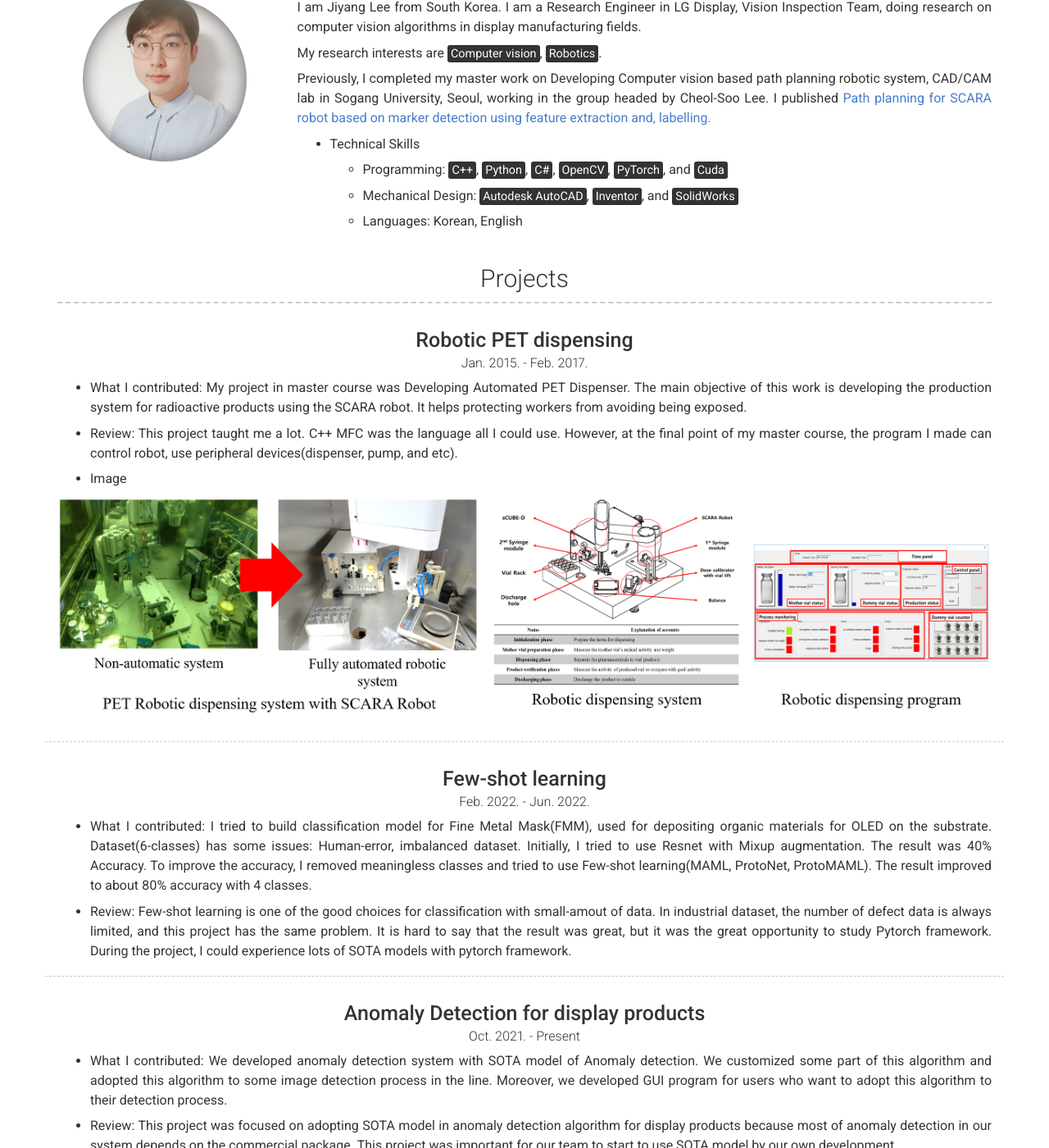
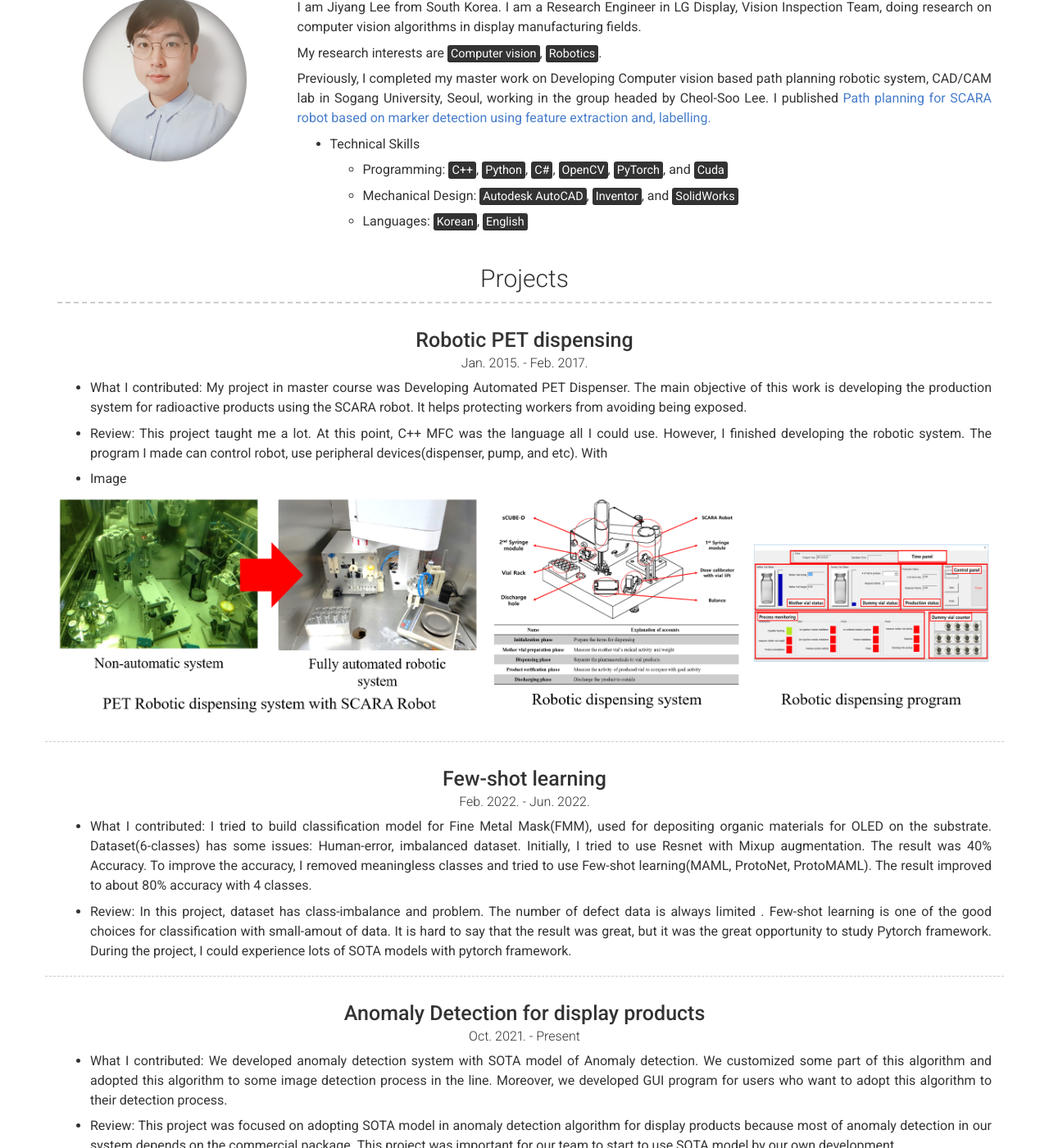
Before and after one commit to jiyang91/jiyang91.github.io, a Jekyll site: the page built from index.md, in a window 1280 px wide and 1400 px high, scrolled down 332 px. Shown: the whole window at 82% size. Built offline with Jekyll 4.4.1, drawn with Linux system fonts in a browser that asks for light colours; nearby versions of some CDN libraries; some of the changed text lies outside the part shown.

Commit message:
update_220630

```diff
--- a/_config.yml
+++ b/_config.yml
@@ -50,7 +50,7 @@ about_content: | # this will include new lines to allow paragraphs
 
       - Mechanical Design: <mark>Autodesk AutoCAD</mark>, <mark>Inventor</mark>, and <mark>SolidWorks</mark>
 
-      - Languages: Korean, English
+      - Languages: <mark>Korean</mark>, <mark>English</mark>
 
 content:
   - title: Projects
@@ -64,7 +64,7 @@ content:
         description: |
           - What I contributed: My project in master course was Developing Automated PET Dispenser. The main objective of this work is developing the production system for radioactive products using the SCARA robot. It helps protecting workers from avoiding being exposed.
 
-          - Review: This project taught me a lot. C++ MFC was the language all I could use. However, at the final point of my master course, the program I made can control robot, use peripheral devices(dispenser, pump, and etc).
+          - Review: This project taught me a lot. At this point, C++ MFC was the language all I could use. However, I finished developing the robotic system. The program I made can control robot, use peripheral devices(dispenser, pump, and etc). With
 
           - Image
 
@@ -78,9 +78,7 @@ content:
         description: |
           - What I contributed: I tried to build classification model for Fine Metal Mask(FMM), used for depositing organic materials for OLED on the substrate. Dataset(6-classes) has some issues: Human-error, imbalanced dataset. Initially, I tried to use Resnet with Mixup augmentation. The result was 40% Accuracy. To improve the accuracy, I removed meaningless classes and tried to use Few-shot learning(MAML, ProtoNet, ProtoMAML). The result improved to about 80% accuracy with 4 classes.
 
-          - Review: Few-shot learning is one of the good choices for classification with small-amout of data. In industrial dataset, the number of defect data is always limited, and this project has the same problem. It is hard to say that the result was great, but it was the great opportunity to study Pytorch framework. During the project, I could experience lots of SOTA models with pytorch framework.
-
-
+          - Review: In this project, dataset has class-imbalance and problem. The number of defect data is always limited . Few-shot learning is one of the good choices for classification with small-amout of data. It is hard to say that the result was great, but it was the great opportunity to study Pytorch framework. During the project, I could experience lots of SOTA models with pytorch framework.
 
       - layout: top-middle
         title: Anomaly Detection for display products
@@ -100,7 +98,7 @@ content:
         description: |
           - What I contributed: I developed quadruped robot with 12 smart motors(<a href="https://www.robotis.com/shop/list.php?ca_id=203010">Robotis H54P motors<a/>). During designing, I was focused on compatibility between modules. In final model, most of parts are compatible except main plates. I completly assembled quadruped robot and experimented simple angular motions in static state. In addition, installing camera module on robot and experimented it's status.
 
-          - Review: It was my first mobile robot project. I learned how to design them. I was
+          - Review: It was my first mobile robot project. I tried to design parts compatible as much as possible.
 
           - Image
 
```
